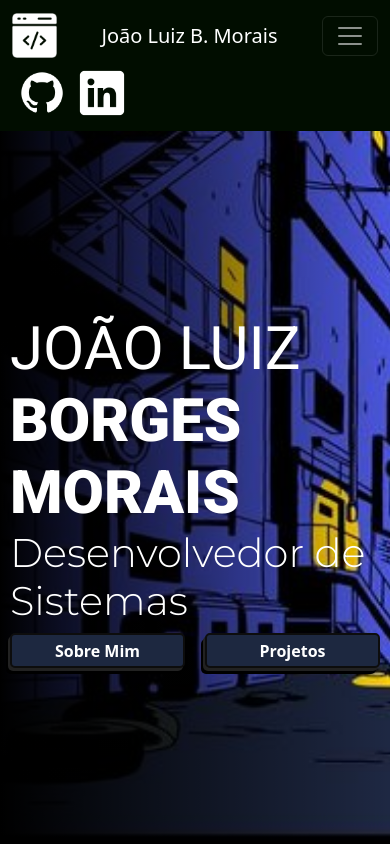
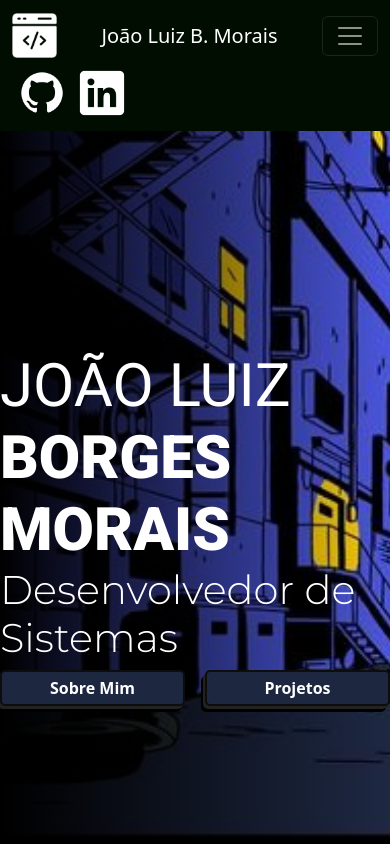
Before and after one commit to JLpensador/Portifolio, an Angular app: page /home in a window 390 px wide. Built offline with nearby package versions, Linux system fonts and the light colour scheme.

Commit message:
Style: Atualização de Responsividade

```diff
--- a/src/app/components/card-primary/card-primary.component.scss
+++ b/src/app/components/card-primary/card-primary.component.scss
@@ -1,35 +1,21 @@
-:host {
-  display: flex;
-  justify-content: center;
-  align-items: center;
-  height: 45vh;
-  width: 50vw;
-
+@media (max-width: 850px) {
+  :host {
+    position: absolute;
+    top: 350px !important;
+    left: 0px !important;
+  }
 }
 
-@media (max-width: 1100px) {
-  :host {
-    height: 30vh;
-    width: 100vw;
-    padding: 10px;
-    box-sizing: border-box;
-  }
-
-  .box {
-    top: 100% !important;
-    left: 0% !important;
-  }
+:host {
+  position: absolute;
+  top: 400px;
+  left: 200px;
+  z-index: 10;
 }
 
 .box {
   color: white;
-  position: relative;
-  top: 50%;
-  left: 5%;
-
 }
-
-
 
 #fistName {
   font-family: "Roboto", sans-serif;
--- a/src/app/components/card-sobre/card-sobre.component.scss
+++ b/src/app/components/card-sobre/card-sobre.component.scss
@@ -1,45 +1,26 @@
-:host {
-  display: flex;
-  justify-content: center;
-  align-items: center;
-  height: 50vh;
-  width: 100vw;
-
-}
-
 @media (max-width: 1280px) {
   :host {
-    height: 30vh;
-    width: 100vw;
-    padding: 10px;
-    box-sizing: border-box;
+    position: absolute;
+    top: 300px !important;
+    left: 100px !important;
+    z-index: 10;
   }
 
   .box {
     width: 60% !important;
-    top: 100% !important;
-    right: 15% !important;
   }
+}
+
+#sub {
+  margin-bottom: 3% !important;
 }
 
 @media (max-width: 710px) {
   :host {
-    height: 25vh;
-    width: 100vw;
-    padding: 10px;
-    box-sizing: border-box;
-  }
-
-  .box {
-    width: 70% !important;
-    bottom: 100% !important;
-    right: 15% !important;
-  }
-
-  #sub {
-    margin-bottom: 2% !important;
-
-
+    position: absolute;
+    top: 290px !important;
+    left: 0px !important;
+    z-index: 10;
   }
 
   .texto {
@@ -47,14 +28,17 @@
   }
 }
 
+:host {
+  position: absolute;
+  top: 300px;
+  left: 200px;
+  z-index: 10;
+
+}
+
 .box {
   width: 30%;
   color: white;
-  position: relative;
-  top: 25%;
-  right: 25%;
-
-
 }
 
 .texto {
@@ -74,6 +58,7 @@
 }
 
 #sub {
+  position: relative;
   font-family: "Roboto", sans-serif;
   font-size: 25px;
   font-style: normal;
```
